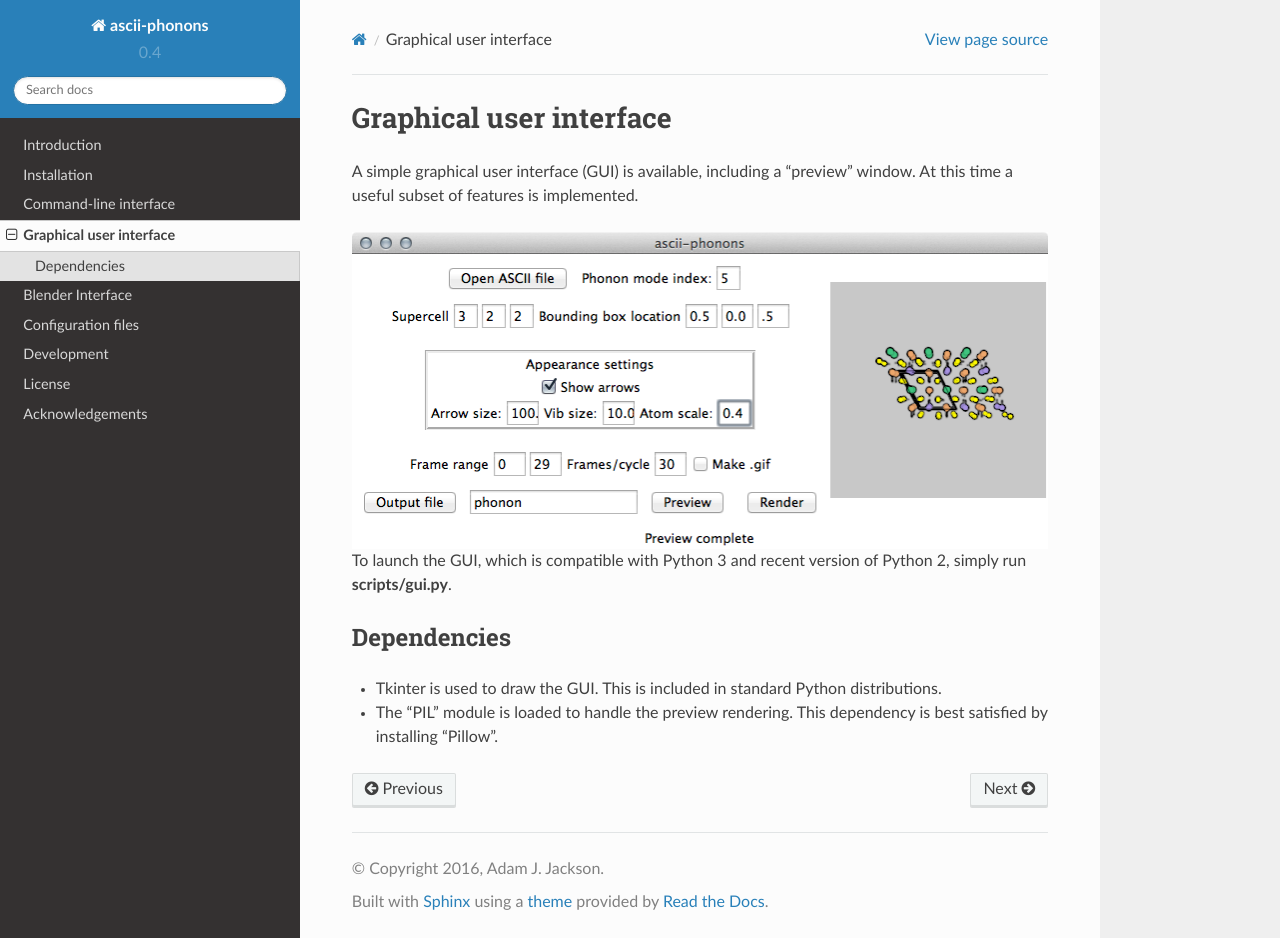
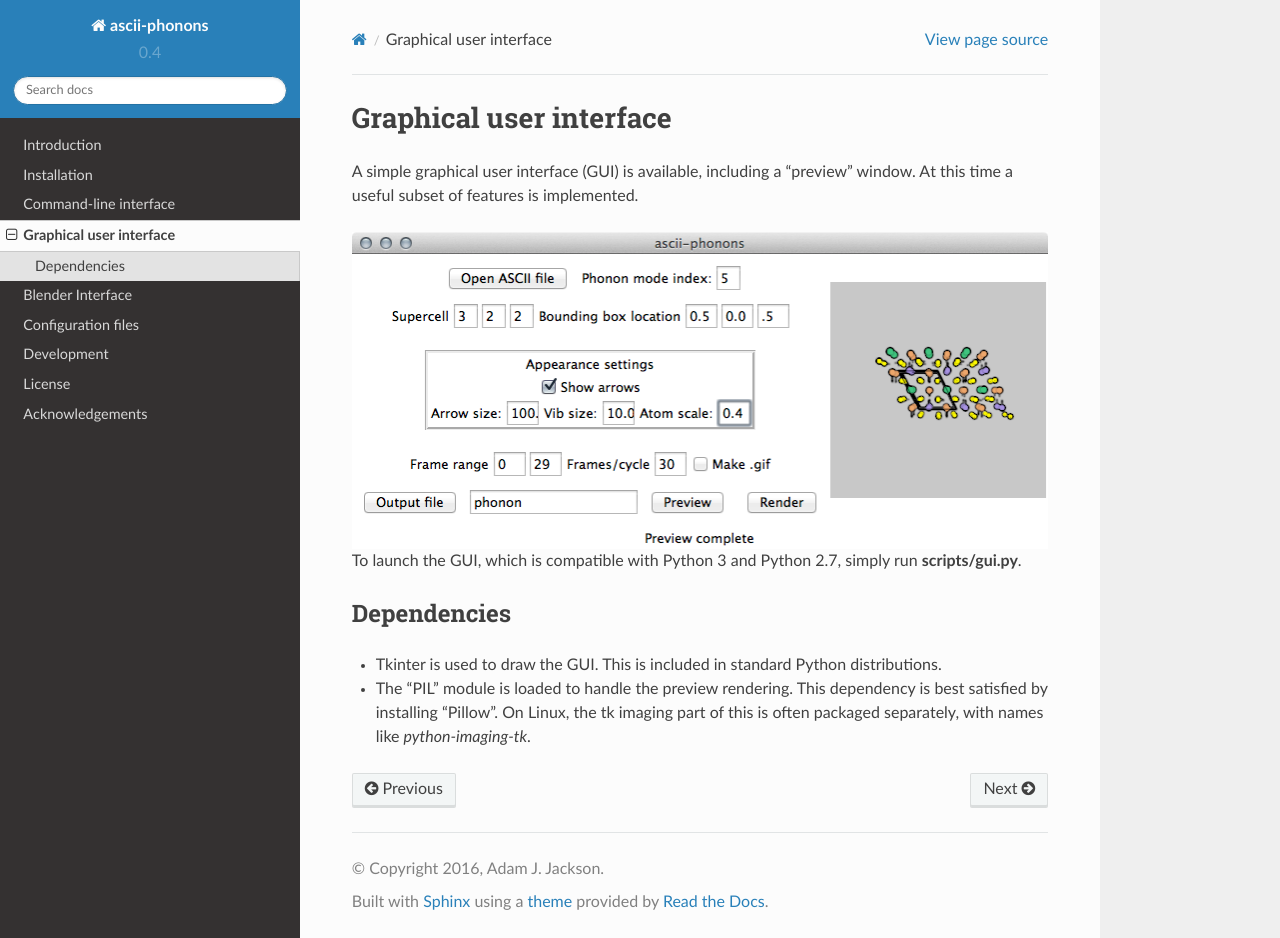
Before and after one commit to ajjackson/ascii-phonons, a Sphinx documentation site: the page built from docs/GUI.rst, in a window 1280 px wide and 938 px high. Built offline with Sphinx 7.4.7 and the Read the Docs theme 2.0.0, drawn with Linux system fonts in a browser that asks for light colours.

Commit message:
doc updates

```diff
--- a/docs/GUI.rst
+++ b/docs/GUI.rst
@@ -9,12 +9,11 @@
 .. figure:: ../images/gui.png
    :align: center
 
-To launch the GUI, which is compatible with Python 3 and recent
-version of Python 2, simply run **scripts/gui.py**.
+To launch the GUI, which is compatible with Python 3 and Python 2.7, simply run **scripts/gui.py**.
 
 Dependencies
 ------------
 
 - Tkinter is used to draw the GUI. This is included in standard Python distributions.
 
-- The "PIL" module is loaded to handle the preview rendering. This dependency is best satisfied by installing "Pillow".
+- The "PIL" module is loaded to handle the preview rendering. This dependency is best satisfied by installing "Pillow". On Linux, the tk imaging part of this is often packaged separately, with names like `python-imaging-tk`.
```
Also changed, not shown: README.md (+1 -0 lines).
